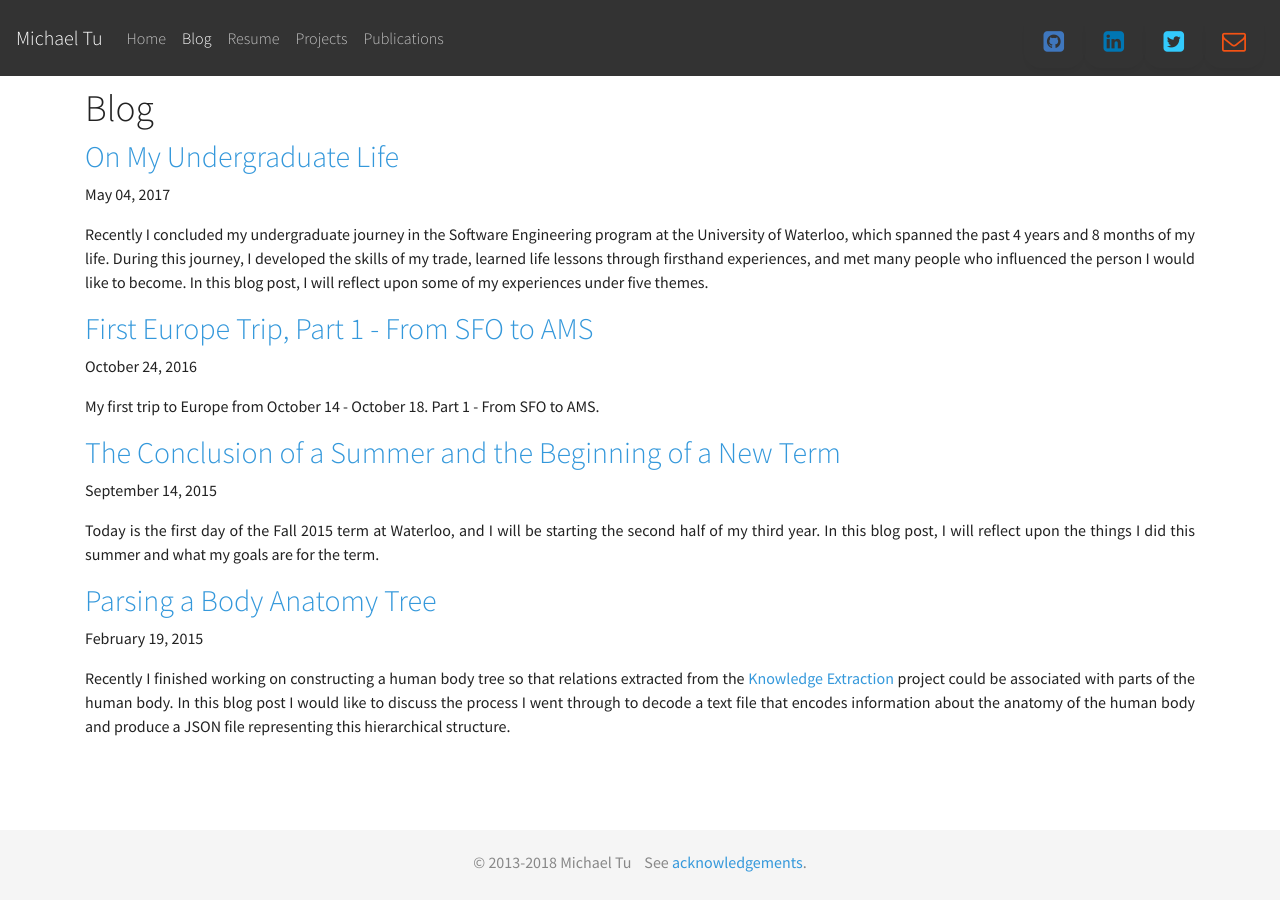
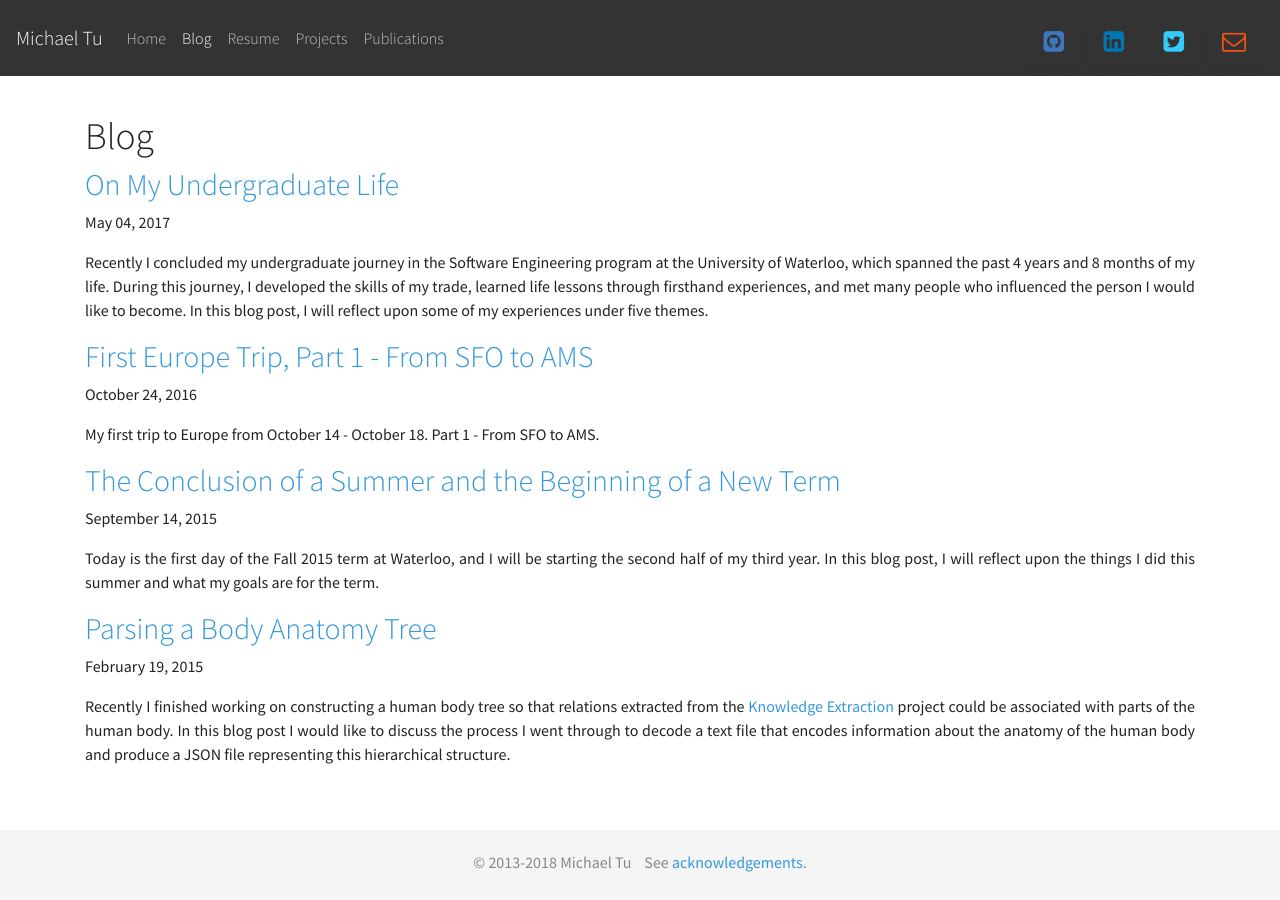
Before and after one commit to tuzhucheng/tuzhucheng.github.io, a Jekyll site: the page built from blog/index.html, in a window 1280 px wide. Built offline with Jekyll 4.4.1, drawn with Linux system fonts in a browser that asks for light colours; nearby versions of some CDN libraries; some web fonts are replaced; the list of posts is cut into pages by our own code; comment, search, counter and statistics services are not loaded.

Commit message:
Remove top-buffer and bottom-buffer, use Bootstrap spacing utilities

```diff
--- a/_layouts/post.html
+++ b/_layouts/post.html
@@ -14,13 +14,13 @@ layout: post
     {% assign url = page.url|remove:'index.html' %}
     {% include navigation.html %}
     <div class="container">
-      <div class="row top-buffer bottom-buffer">
+      <div class="row pt-5">
         <div class="col-md-10 mx-auto">
         	<h1>{{ page.title }}</h1>
-        	<small class="bottom-buffer">{{ page.date | date: '%B %d, %Y' }}</small>
+        	<small class="pb-2">{{ page.date | date: '%B %d, %Y' }}</small>
         </div>
       </div>
-      <div class="row top-buffer bottom-buffer">
+      <div class="row pt-5 pb-5">
         <div class="col-md-10 mx-auto">
           {{ content }}
         </div>
--- a/acknowledgements/index.html
+++ b/acknowledgements/index.html
@@ -10,7 +10,7 @@
     {% assign url = page.url|remove:'index.html' %}
     {% include navigation.html %}
     <div class="container">
-      <div class="row top-buffer-lg">
+      <div class="row pt-5">
         <div class="col-md-10 introduction">
           <p>
             Font Awesome by Dave Gandy - <a href="http://fontawesome.io" title="fontawesome">http://fontawesome.io</a>
--- a/blog/index.html
+++ b/blog/index.html
@@ -10,14 +10,14 @@
   <body>
     {% assign url = page.url|remove:'index.html' %}
     {% include navigation.html %}
-    <div class="container top-buffer">
+    <div class="container pt-5 pb-5">
       <div class="row">
         <div class="col-md-12">
           <h1>Blog</h1>
         </div>
       </div>
 
-      <div class="row bottom-buffer">
+      <div class="row">
         <div class="col-md-12">
           {% if paginator.posts.size > 0 %}
             {% for post in paginator.posts %}
@@ -30,7 +30,7 @@
             </div>
             {% endfor %}
           {% else %}
-            <p class="top-buffer">There are no blog posts currently available.</p>
+            <p class="pt-5 pb-5">There are no blog posts currently available.</p>
           {% endif %}
         </div>
       </div>
--- a/css/default.scss
+++ b/css/default.scss
@@ -21,26 +21,6 @@ a {
 
 p {
   font-size: 16px;
-}
-
-.top-buffer {
-  padding-top: 20px;
-}
-
-.top-buffer-lg {
-  padding-top: 40px;
-}
-
-.bottom-buffer {
-  padding-bottom: 20px;
-}
-
-.bottom-sep {
-  margin-bottom: 20px;
-}
-
-.bottom-buffer-lg {
-  padding-bottom: 40px;
 }
 
 /* Inspired by http://stackoverflow.com/questions/22196587/how-to-center-align-vertically-the-container-in-bootstrap */
--- a/projects/index.html
+++ b/projects/index.html
@@ -10,7 +10,7 @@
   <body>
     {% assign url = page.url|remove:'index.html' %}
     {% include navigation.html %}
-    <div class="container projects top-buffer bottom-buffer">
+    <div class="container projects pt-5 pb-5">
       <div class="row">
         <div class="col-md-12">
           <h1>Projects</h1>
@@ -18,7 +18,7 @@
       </div>
 
       {% for project in site.data.projects %}
-        <div class="row top-buffer">
+        <div class="row mb-3">
           <div class="col-md-12">
             <section>
               <div class="row">
@@ -35,7 +35,7 @@
                 </div>
               </div>
               {% if project contains 'screenshots' %}
-              <div class="row top-buffer bottom-buffer">
+              <div class="row pt-3 pb-3">
                 <div class="col-md-12">
                   <!-- Inspired by http://stackoverflow.com/a/27620655/2514889 -->
                   <div class="cover-container">
--- a/resume/index.html
+++ b/resume/index.html
@@ -10,7 +10,7 @@
     {% assign url = page.url|remove:'index.html' %}
     {% include navigation.html %}
     <div class="container">
-      <div class="row top-buffer bottom-buffer">
+      <div class="row pt-5 pb-5">
         <div class="col-md-12">
           <embed src="/assets/zhucheng_tu_winter_18_resume_v2.pdf" width="100%" height="800px" type='application/pdf'>
         </div>
```
